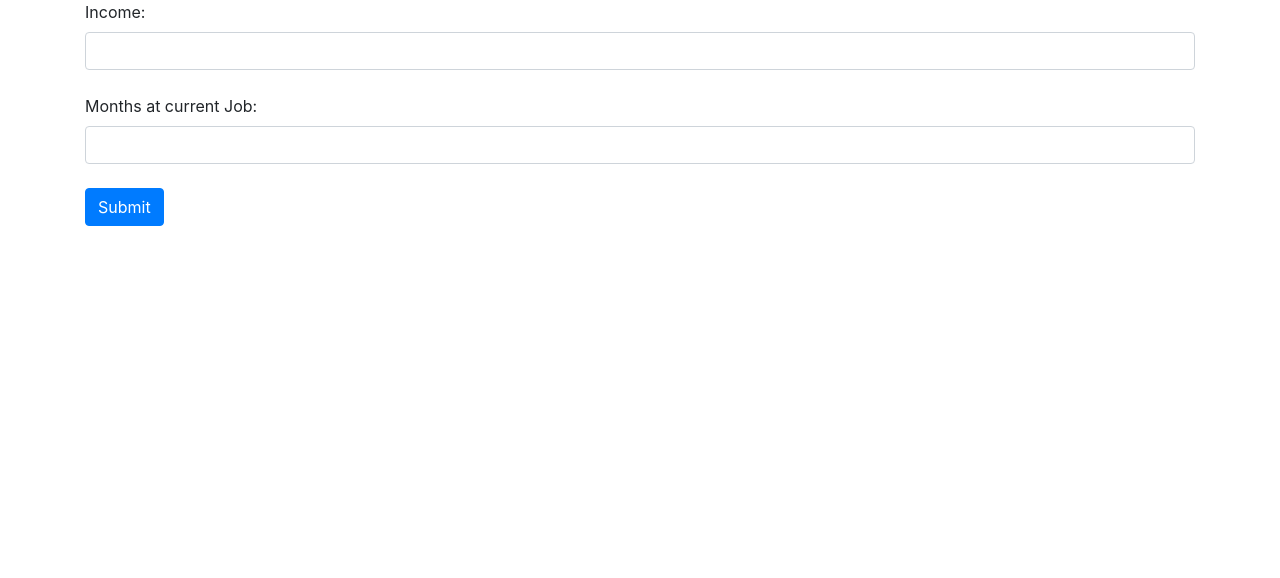
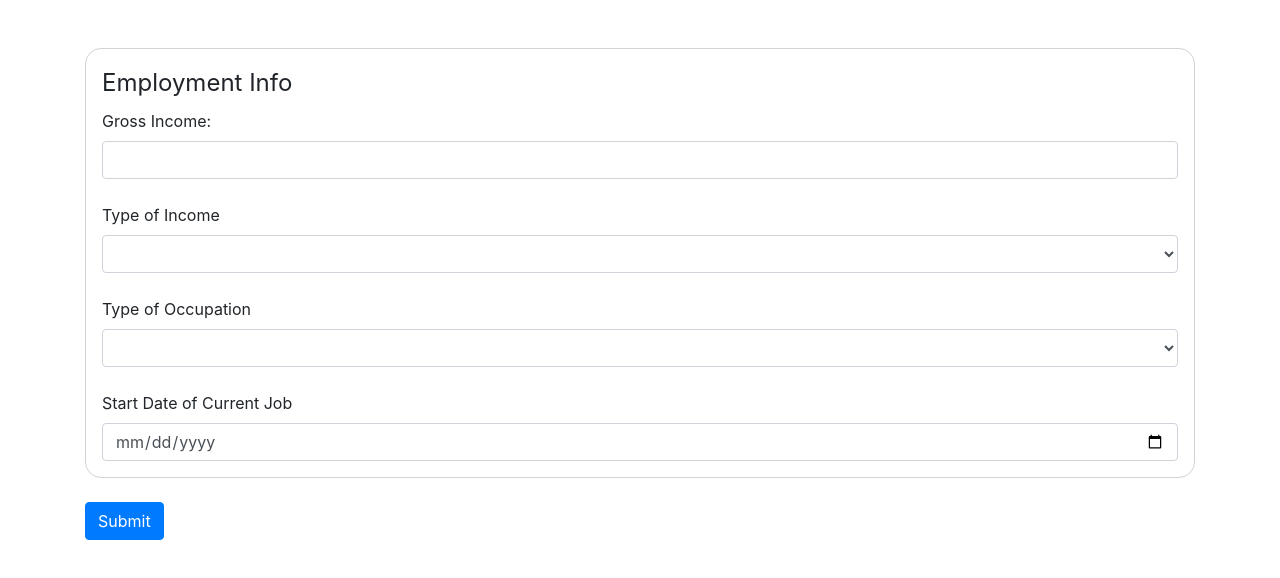
Before and after one commit to enoc-revature/credit-approval-app-front, an Angular app: page / in a window 1280 px wide. Shown: the top 578 px of the page. Built offline with nearby package versions, Linux system fonts and the light colour scheme.

Commit message:
Added fieldset tag, some styling, and dates are turned to days

```diff
--- a/src/app/components/data-form/data-form.component.css
+++ b/src/app/components/data-form/data-form.component.css
@@ -0,0 +1,11 @@
+fieldset {
+    padding: 1em;
+    border: solid thin;
+    border-radius: 1em;
+    border-color: lightgray;
+}
+
+legend {
+    font-size: 1.5em;
+    float: left;
+}
--- a/src/app/components/data-form/data-form.component.html
+++ b/src/app/components/data-form/data-form.component.html
@@ -1,11 +1,32 @@
 <div class="container">
-    <form class="form-group" [formGroup]="dataForm" (ngSubmit)="onSubmit()">
-        <label>Income:</label>
-        <input class="form-control" type="text" formControlName="income">
-        <br>
-        <label>Months at current Job:</label>
-        <input class="form-control" type="text" formControlName="timeAtJob">
-        <br>
-        <button class="btn btn-primary" type="submit">Submit</button>
+    <form class="form-group mt-5" [formGroup]="dataForm" (ngSubmit)="onSubmit()">
+        <fieldset>
+            <legend>Employment Info</legend>
+            <label>Gross Income:</label>
+            <input class="form-control" type="text" formControlName="grossIncome">
+            <br>
+            <label>Type of Income</label>
+            <select class="form-control"  formControlName="incomeType">
+                <option value="Working">Working</option>
+                <option value="Commercial associate">Commercial Associate</option>
+                <option value="Pensioner">Pensioner</option>
+                <option value="State servant">State Servant</option>
+                <option value="Student">Student</option>
+            </select>
+            <br>
+            <label>Type of Occupation</label>
+            <select class="form-control" formControlName="occupationType">
+                <option value="Higher education">Higher Education</option>
+                <option value="Secondary / secondary special">Secondary/Special</option>
+                <option value="Incomplete higher">Incomplete Higher</option>
+                <option value="Lower secondary">Lower Secondary</option>
+                <option value="Academic degree">Academic Degree</option>
+            </select>
+            <br>
+            <label>Start Date of Current Job</label>
+            <input class="form-control" type="date" formControlName="daysEmployed">
+            </fieldset>
+            <br>
+            <button class="btn btn-primary" type="submit">Submit</button>
     </form>
 </div>
--- a/src/app/components/data-form/data-form.component.ts
+++ b/src/app/components/data-form/data-form.component.ts
@@ -19,22 +19,72 @@ export class DataFormComponent implements OnInit {
 
   approved = false;
 
+  //TODO: add validation code to form
   dataForm = new FormGroup({
-    income: new FormControl(''),
-    timeAtJob: new FormControl('')
+    grossIncome: new FormControl(''),
+    incomeType: new FormControl(''),
+    occupationType: new FormControl(''),
+    daysEmployed: new FormControl(''),
+    familyStatus: new FormControl(''),
+    numChildren: new FormControl(''),
+    familyMembers: new FormControl(''),
+    housingType: new FormControl(''),
+    ownProperty: new FormControl(''),
+    ownCar: new FormControl(''),
+    educationType: new FormControl(''),
+    daysAlive: new FormControl('')
   });
 
-  //TODO: add validation code to form
-  //TODO: add angular bootstrap
+  //   get name(): number {
+  //   // return this.dataForm.get("daysEmployed");
+  //   return 0;
+  // }
+  dateToDays(d: FormControl): number {
+    d.setValue('');
+    return 0;
+  }
 
   onSubmit(): void {
     if (this.dataForm.valid) {
       console.log("Form Submitted!");
-      console.log(JSON.stringify(this.dataForm.value));
+      let currentDays = new Date().getTime();
+      let daysEmployed = new Date(this.dataForm.value.daysEmployed).getTime();
+      let daysAlive = new Date(this.dataForm.value.daysAlive).getTime();
+      this.dataForm.value.daysEmployed = Math.floor((currentDays - daysEmployed)/1000/60/60/24);
+      this.dataForm.value.daysAlive = Math.floor((currentDays - daysAlive)/1000/60/60/24);
       this.dss.postData(this.dataForm.value).subscribe(approved => {this.approved = approved;})
       //this.dataForm.reset();
   }
   }
+  /*
+    Field order and grouping:
+
+      Employment Info:
+      incomeTotal
+      incomeType
+      occupationType
+      daysEmployed
+
+      Family Info:
+      familyStatus
+      numChildren
+      familyMembers
+
+      Property Info
+      housingType
+      ownProperty
+      ownCar
+
+      Miscellaneous:
+      educationType
+      daysAlive
+  */
+
+
+
+
+
+
   /* Selection inputs
      NAME_INCOME_TYPE:
     'Working', 'Commercial associate', 'Pensioner', 'State servant', 'Student' (edited)
--- a/src/app/services/data-submission.service.ts
+++ b/src/app/services/data-submission.service.ts
@@ -21,6 +21,7 @@ export class DataSubmissionService {
 
   postData(data: FormGroup): Observable<boolean> {
     console.log("postData()");
+    console.log(JSON.stringify(data));
     return this.http.post<boolean>(this.url, data)
   }
 }
```
